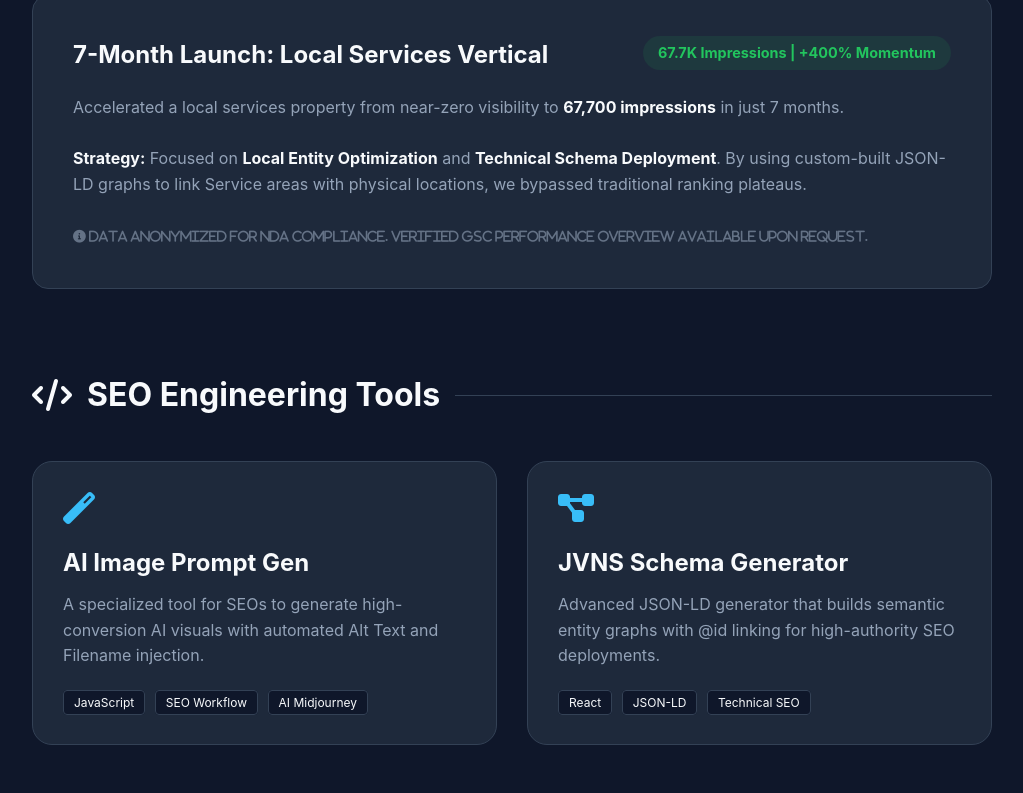
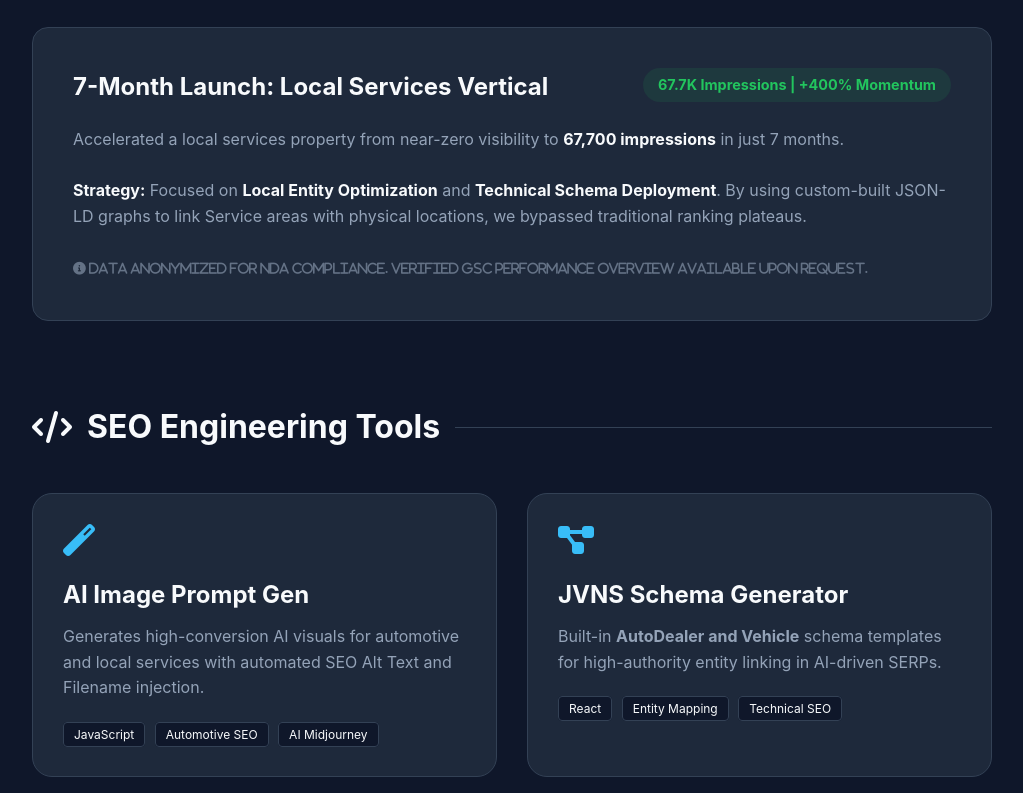
Before and after one commit to joshuajesivns/seo_portfolio, a plain HTML site: page index.html in a window 1280 px wide. Shown: the part 2004-2797 px from the top of the page, without its empty margins (128-1151 px from the left). Drawn offline with Linux system fonts and the light colour scheme.

Commit message:
Pivot portfolio toward Automotive & EV SEO specialization

```diff
--- a/index.html
+++ b/index.html
@@ -81,8 +81,7 @@
         /* Tool Cards */
         .tools-grid {
             display: grid;
-            grid-template-columns: 1fr 1fr;
-            gap: 30px;
+            grid-template-columns: 1fr 1fr; gap: 30px;
         }
 
         .tool-card {
@@ -136,7 +135,7 @@
     <header>
         <span class="badge">Available for New Opportunities</span>
         <h1>Hi, I'm Joshua</h1>
-        <p class="tagline">Senior SEO Specialist specializing in <b>Semantic Engineering</b>, <b>Technical SEO</b>, and <b>AI-Driven Search Strategies</b>. Since 2022, I've been helping brands navigate the shift from keywords to entities.</p>
+        <p class="tagline">Senior SEO Specialist specializing in <b>Semantic Engineering</b>, <b>Technical SEO</b>, and <b>Automotive EV/Hybrid Displacement Strategies</b>. I help brands navigate the 2026 shift from traditional search to AI-driven entity authority.</p>
         <div class="social-links">
             <a href="https://github.com/joshuajesivns" target="_blank"><i class="fab fa-github"></i></a>
             <a href="#" target="_blank"><i class="fab fa-linkedin"></i></a>
@@ -172,12 +171,12 @@
                 Over my career across multiple agencies, I have successfully executed high-intent SEO strategies for over <b>100+ clients</b>. My specialized experience covers high-competition verticals where <b>Trust and Local Authority</b> are paramount:
             </p>
             <div style="display: grid; grid-template-columns: repeat(auto-fit, minmax(200px, 1fr)); gap: 15px;">
+                <div style="font-size: 0.9rem; color: var(--text-muted);"><i class="fas fa-check-circle" style="color: var(--accent); margin-right: 8px;"></i> <b>Automotive:</b> EV/Hybrid Transition, Dealer Inventory Scaling, GEO for New Entrants</div>
                 <div style="font-size: 0.9rem; color: var(--text-muted);"><i class="fas fa-check-circle" style="color: var(--accent); margin-right: 8px;"></i> <b>Home Improvement:</b> Roofing, Flooring, Landscaping, Windows & Doors</div>
                 <div style="font-size: 0.9rem; color: var(--text-muted);"><i class="fas fa-check-circle" style="color: var(--accent); margin-right: 8px;"></i> <b>Healthcare:</b> In-Home Care, Home Health Care</div>
                 <div style="font-size: 0.9rem; color: var(--text-muted);"><i class="fas fa-check-circle" style="color: var(--accent); margin-right: 8px;"></i> <b>Deathcare:</b> Funeral Homes, Cremations, Cemeteries</div>
                 <div style="font-size: 0.9rem; color: var(--text-muted);"><i class="fas fa-check-circle" style="color: var(--accent); margin-right: 8px;"></i> <b>HVAC:</b> Heating & Cooling Services</div>
                 <div style="font-size: 0.9rem; color: var(--text-muted);"><i class="fas fa-check-circle" style="color: var(--accent); margin-right: 8px;"></i> <b>Real Estate:</b> Residential & Commercial Listings</div>
-                <div style="font-size: 0.9rem; color: var(--text-muted);"><i class="fas fa-check-circle" style="color: var(--accent); margin-right: 8px;"></i> <b>Interiors:</b> Window Coverings & Specialty Design</div>
             </div>
         </div>
     </section>
@@ -256,10 +255,10 @@
             <a href="https://github.com/joshuajesivns/image-prompt-generator" class="tool-card" target="_blank">
                 <i class="fas fa-magic tool-icon"></i>
                 <h3>AI Image Prompt Gen</h3>
-                <p>A specialized tool for SEOs to generate high-conversion AI visuals with automated Alt Text and Filename injection.</p>
+                <p>Generates high-conversion AI visuals for automotive and local services with automated SEO Alt Text and Filename injection.</p>
                 <div>
                     <span class="tool-tag">JavaScript</span>
-                    <span class="tool-tag">SEO Workflow</span>
+                    <span class="tool-tag">Automotive SEO</span>
                     <span class="tool-tag">AI Midjourney</span>
                 </div>
             </a>
@@ -267,10 +266,10 @@
             <a href="https://github.com/joshuajesivns/schema-generator" class="tool-card" target="_blank">
                 <i class="fas fa-project-diagram tool-icon"></i>
                 <h3>JVNS Schema Generator</h3>
-                <p>Advanced JSON-LD generator that builds semantic entity graphs with @id linking for high-authority SEO deployments.</p>
+                <p>Built-in <b>AutoDealer and Vehicle</b> schema templates for high-authority entity linking in AI-driven SERPs.</p>
                 <div>
                     <span class="tool-tag">React</span>
-                    <span class="tool-tag">JSON-LD</span>
+                    <span class="tool-tag">Entity Mapping</span>
                     <span class="tool-tag">Technical SEO</span>
                 </div>
             </a>
```
